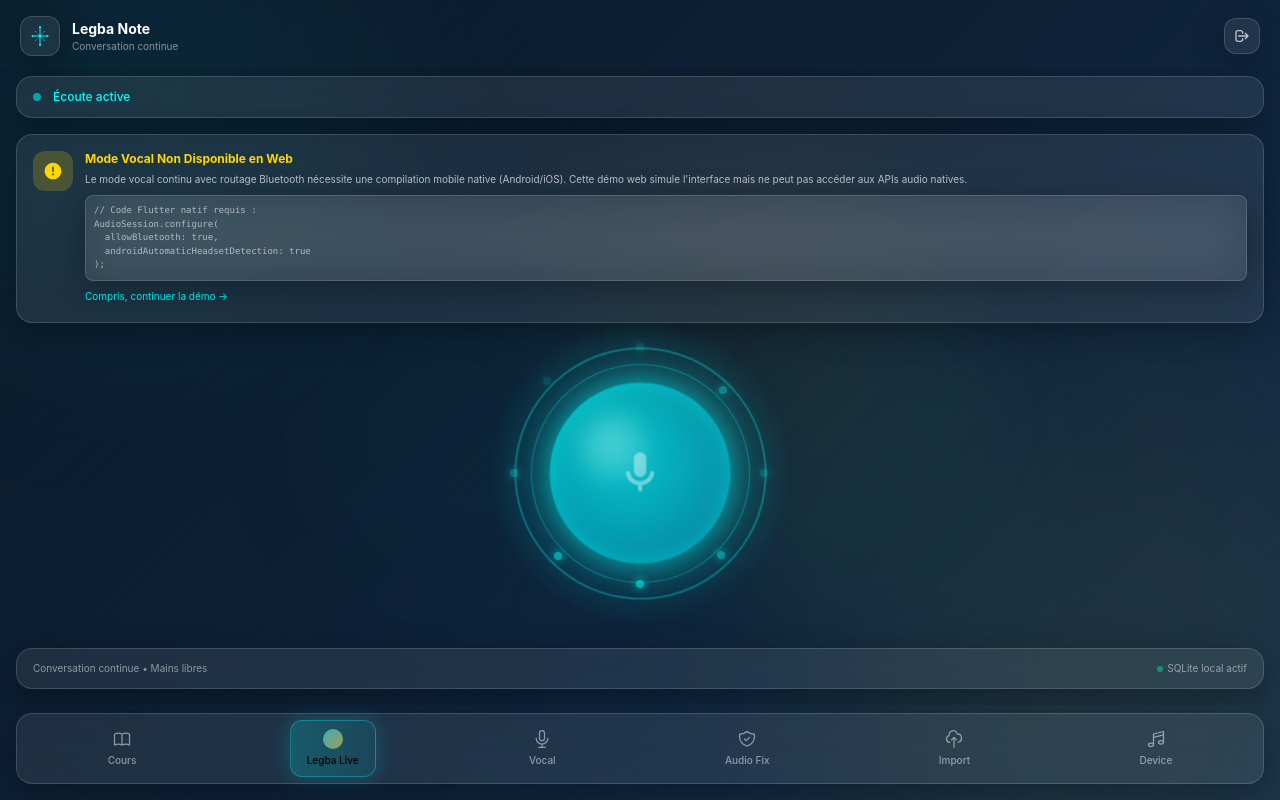
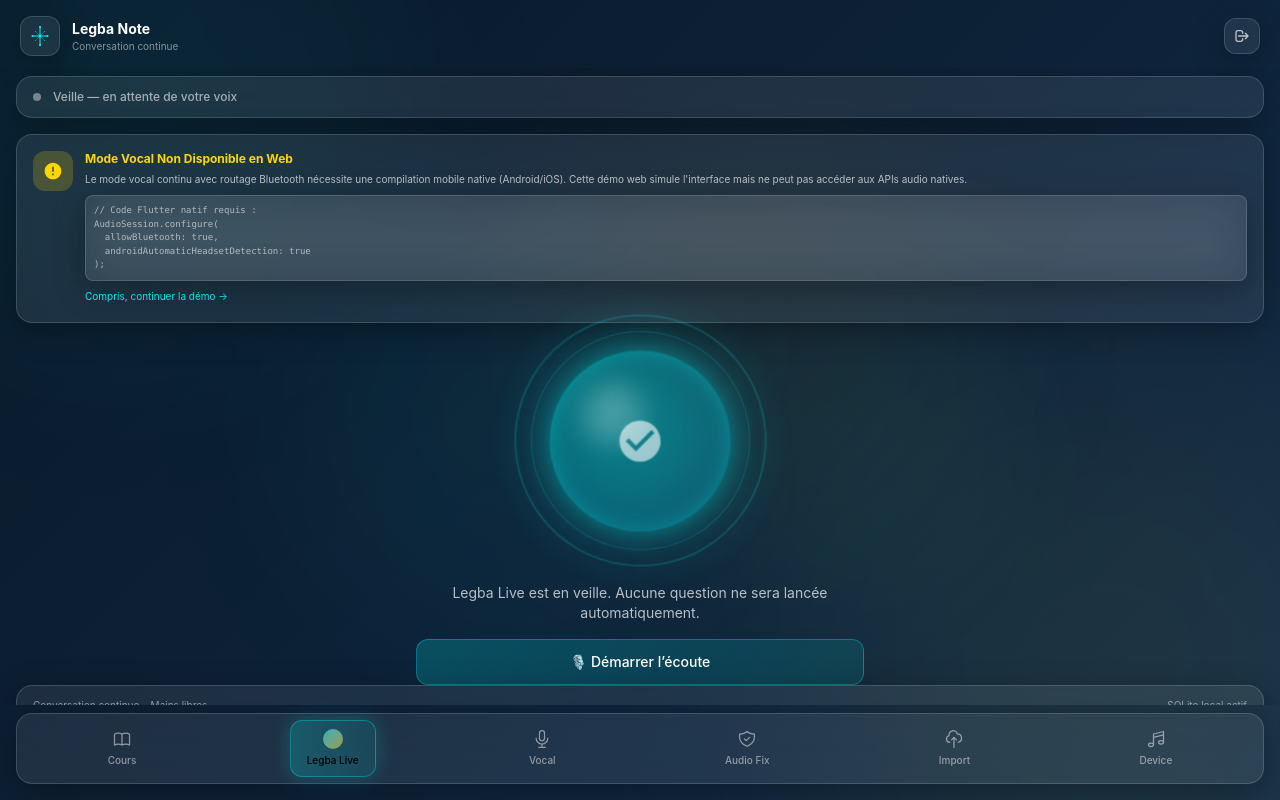
Before and after one commit to Oligens/legbanote, a React (Vite) app: page / in a window 1280 px wide. Both pictures are taken after a click on the button "Déverrouiller avec Biométrie". Built offline with nearby package versions, Linux system fonts and the light colour scheme.

Commit message:
fix(live): remove automatic conversation and test history

```diff
--- a/src/components/LegbaLiveScreen.tsx
+++ b/src/components/LegbaLiveScreen.tsx
@@ -1,85 +1,148 @@
-import { useState, useEffect } from 'react';
+import { useCallback, useRef, useState } from 'react';
 import LiveOrb, { OrbState } from './LiveOrb';
 import LegbaIcon from './LegbaIcon';
 import WebEnvironmentWarning from './WebEnvironmentWarning';
 import { useEnvironment, isWebEnvironment } from '../hooks/useEnvironment';
 
+type HistoryItem = {
+  question: string;
+  answer: string;
+  sources: string[];
+};
+
+type SpeechRecognitionLike = {
+  continuous: boolean;
+  interimResults: boolean;
+  lang: string;
+  start: () => void;
+  stop: () => void;
+  abort: () => void;
+  onstart: (() => void) | null;
+  onend: (() => void) | null;
+  onerror: ((event: { error?: string }) => void) | null;
+  onresult: ((event: {
+    resultIndex: number;
+    results: ArrayLike<{
+      isFinal: boolean;
+      0: { transcript: string };
+      length: number;
+    }>;
+  }) => void) | null;
+};
+
+declare global {
+  interface Window {
+    SpeechRecognition?: new () => SpeechRecognitionLike;
+    webkitSpeechRecognition?: new () => SpeechRecognitionLike;
+  }
+}
+
 export default function LegbaLiveScreen() {
   const env = useEnvironment();
+  const recognitionRef = useRef<SpeechRecognitionLike | null>(null);
+
+  // IMPORTANT: the Live screen is deliberately passive on mount.
   const [orbState, setOrbState] = useState<OrbState>('idle');
   const [currentTranscript, setCurrentTranscript] = useState('');
   const [currentResponse, setCurrentResponse] = useState('');
   const [sources, setSources] = useState<string[]>([]);
-  const [history, setHistory] = useState<Array<{ question: string; answer: string; sources: string[] }>>([]);
-  const [isBluetoothConnected, setIsBluetoothConnected] = useState(true);
+  const [history] = useState<HistoryItem[]>([]);
+  const [isListening, setIsListening] = useState(false);
+  const [voiceError, setVoiceError] = useState('');
+  const [isBluetoothConnected] = useState(false);
   const [showWebWarning, setShowWebWarning] = useState(true);
 
-  // Simulate continuous listening and conversation flow
-  useEffect(() => {
-    const conversationFlow = async () => {
-      // Start in idle
-      await delay(2000);
+  const stopListening = useCallback(() => {
+    recognitionRef.current?.stop();
+    recognitionRef.current = null;
+    setIsListening(false);
+    setOrbState('idle');
+  }, []);
 
-      // Transition to listening (user starts speaking)
+  const startListening = useCallback(() => {
+    // No microphone access, simulation, API call, or question generation occurs
+    // until this handler is explicitly invoked by the user.
+    const Recognition =
+      window.SpeechRecognition || window.webkitSpeechRecognition;
+
+    if (!Recognition) {
+      setVoiceError(
+        "La reconnaissance vocale n'est pas disponible dans ce navigateur."
+      );
+      return;
+    }
+
+    setVoiceError('');
+    setCurrentTranscript('');
+    setCurrentResponse('');
+    setSources([]);
+    setOrbState('listening');
+
+    const recognition = new Recognition();
+    recognition.continuous = true;
+    recognition.interimResults = true;
+    recognition.lang = 'fr-FR';
+
+    recognition.onstart = () => {
+      setIsListening(true);
       setOrbState('listening');
-      await delay(1000);
+    };
 
-      // Simulate user speaking
-      const question = "Quels sont les principes fondamentaux du droit constitutionnel haïtien ?";
-      let partialText = '';
-      for (let i = 0; i < question.length; i++) {
-        partialText += question[i];
-        setCurrentTranscript(partialText);
-        await delay(50);
+    recognition.onresult = (event) => {
+      let transcript = '';
+
+      for (let i = event.resultIndex; i < event.results.length; i += 1) {
+        transcript += event.results[i][0].transcript;
       }
 
-      await delay(500);
-
-      // Transition to processing
-      setOrbState('processing');
-      await delay(1500);
-
-      // Simulate finding sources
-      setSources(['Droit Constitutionnel - Chapitre 1', 'Constitution d\'Haïti - Article 1']);
-
-      // Transition to speaking
-      setOrbState('speaking');
-      const response = "Les principes fondamentaux du droit constitutionnel haïtien incluent la souveraineté nationale, la séparation des pouvoirs, et les droits fondamentaux des citoyens tels que garantis par la Constitution de 1987.";
-      let responseText = '';
-      for (let i = 0; i < response.length; i++) {
-        responseText += response[i];
-        setCurrentResponse(responseText);
-        await delay(30);
+      if (transcript.trim()) {
+        setCurrentTranscript(transcript.trim());
       }
 
-      await delay(2000);
+      // Deliberately do NOT call an API or generate a question here.
+      // A real final transcript is only displayed; application processing
+      // must be triggered by the existing explicit conversation action.
+    };
 
-      // Add to history
-      setHistory(prev => [...prev, { question, answer: response, sources: ['Droit Constitutionnel - Chapitre 1'] }]);
-
-      // Transition to dictation mode (slow repetition)
-      setOrbState('dictation');
-      await delay(3000);
-
-      // Back to listening
-      setOrbState('listening');
-      setCurrentTranscript('');
-      setCurrentResponse('');
-      setSources([]);
-
-      await delay(2000);
+    recognition.onerror = (event) => {
+      setVoiceError(
+        event.error
+          ? `Microphone / reconnaissance vocale : ${event.error}`
+          : 'Impossible de démarrer la reconnaissance vocale.'
+      );
+      setIsListening(false);
       setOrbState('idle');
     };
 
-    conversationFlow();
+    recognition.onend = () => {
+      recognitionRef.current = null;
+      setIsListening(false);
+      setOrbState('idle');
+    };
+
+    recognitionRef.current = recognition;
+
+    try {
+      recognition.start();
+    } catch {
+      recognitionRef.current = null;
+      setIsListening(false);
+      setOrbState('idle');
+      setVoiceError("Impossible d'activer le microphone.");
+    }
   }, []);
 
-  const delay = (ms: number) => new Promise(resolve => setTimeout(resolve, ms));
+  const clearCurrentConversation = () => {
+    stopListening();
+    setCurrentTranscript('');
+    setCurrentResponse('');
+    setSources([]);
+    setVoiceError('');
+    setOrbState('idle');
+  };
 
   const getStatusText = () => {
     switch (orbState) {
-      case 'idle':
-        return 'En attente...';
       case 'listening':
         return 'Écoute active';
       case 'processing':
@@ -88,105 +151,125 @@
         return 'Réponse vocale';
       case 'dictation':
         return 'Mode dictée lente';
+      default:
+        return 'Veille — en attente de votre voix';
     }
   };
 
   const getStatusColor = () => {
     switch (orbState) {
-      case 'idle':
-        return 'text-white/60';
       case 'listening':
         return 'text-cyan-neon';
       case 'processing':
+      case 'dictation':
         return 'text-metallic-gold';
       case 'speaking':
         return 'text-emerald-400';
-      case 'dictation':
-        return 'text-metallic-gold';
+      default:
+        return 'text-white/60';
     }
   };
 
   return (
     <div className="h-full flex flex-col relative overflow-hidden">
-      {/* Background ambient effects */}
       <div className="absolute inset-0 pointer-events-none">
-        <div className="absolute top-1/4 left-1/4 w-96 h-96 rounded-full bg-cyan-neon/5 blur-[100px] animate-pulse" />
-        <div className="absolute bottom-1/4 right-1/4 w-96 h-96 rounded-full bg-metallic-gold/5 blur-[100px] animate-pulse" style={{ animationDelay: '1s' }} />
+        <div className="absolute top-1/4 left-1/4 w-96 h-96 rounded-full bg-cyan-neon/5 blur-[100px]" />
+        <div className="absolute bottom-1/4 right-1/4 w-96 h-96 rounded-full bg-metallic-gold/5 blur-[100px]" />
       </div>
 
-      {/* Top status bar */}
       <div className="relative z-10 px-4 pt-2 pb-4">
         <div className="glass-card rounded-2xl px-4 py-3 flex items-center justify-between border border-white/10">
           <div className="flex items-center gap-3">
-            <div className={`w-2 h-2 rounded-full ${
-              orbState === 'idle' ? 'bg-white/40' :
-              orbState === 'listening' ? 'bg-cyan-neon animate-pulse' :
-              orbState === 'processing' ? 'bg-metallic-gold animate-pulse' :
-              orbState === 'speaking' ? 'bg-emerald-400 animate-pulse' :
-              'bg-metallic-gold animate-pulse'
-            }`} />
+            <div
+              className={`w-2 h-2 rounded-full ${
+                orbState === 'idle'
+                  ? 'bg-white/40'
+                  : orbState === 'listening'
+                    ? 'bg-cyan-neon animate-pulse'
+                    : orbState === 'processing'
+                      ? 'bg-metallic-gold animate-pulse'
+                      : orbState === 'speaking'
+                        ? 'bg-emerald-400 animate-pulse'
+                        : 'bg-metallic-gold animate-pulse'
+              }`}
+            />
             <span className={`text-xs font-medium ${getStatusColor()}`}>
               {getStatusText()}
             </span>
           </div>
 
           {isBluetoothConnected && !isWebEnvironment(env) && (
-            <div className="flex items-center gap-1.5">
-              <svg className="w-3.5 h-3.5 text-cyan-neon" fill="currentColor" viewBox="0 0 24 24">
-                <path d="M17.71 7.71L12 2h-1v7.59L6.41 5 5 6.41 10.59 12 5 17.59 6.41 19 11 14.41V22h1l5.71-5.71-4.3-4.29 4.3-4.29zM13 5.83l1.88 1.88L13 9.59V5.83zm1.88 10.46L13 18.17v-3.76l1.88 1.88z"/>
-              </svg>
-              <span className="text-[10px] text-cyan-neon">Casque connecté</span>
-            </div>
+            <span className="text-[10px] text-cyan-neon">Casque connecté</span>
           )}
         </div>
       </div>
 
-      {/* Web Environment Warning */}
       {isWebEnvironment(env) && showWebWarning && (
         <div className="relative z-10 px-4 pb-2">
           <WebEnvironmentWarning onDismiss={() => setShowWebWarning(false)} />
         </div>
       )}
 
-      {/* Main orb area */}
       <div className="flex-1 flex flex-col items-center justify-center relative z-10 px-4">
-        {/* Live Orb */}
         <div className="mb-8">
           <LiveOrb state={orbState} size={220} />
         </div>
 
-        {/* Transcript area */}
+        {!currentTranscript && !currentResponse && (
+          <div className="w-full max-w-md text-center">
+            <p className="text-sm text-white/70 mb-4">
+              Legba Live est en veille. Aucune question ne sera lancée
+              automatiquement.
+            </p>
+            <button
+              type="button"
+              onClick={isListening ? stopListening : startListening}
+              className="w-full glass-button rounded-xl py-3 text-sm font-medium"
+            >
+              {isListening ? 'Arrêter l’écoute' : '🎙️ Démarrer l’écoute'}
+            </button>
+          </div>
+        )}
+
         {currentTranscript && (
           <div className="w-full max-w-md mb-4 animate-fade-in">
             <div className="glass-card rounded-2xl px-4 py-3 border border-cyan-neon/20 bg-cyan-neon/5">
               <div className="flex items-center gap-2 mb-1">
-                <svg className="w-3 h-3 text-cyan-neon" fill="currentColor" viewBox="0 0 24 24">
-                  <path d="M12 14c1.66 0 3-1.34 3-3V5c0-1.66-1.34-3-3-3S9 3.34 9 5v6c0 1.66 1.34 3 3 3z"/>
-                </svg>
-                <span className="text-[10px] text-cyan-neon font-medium">Vous</span>
+                <span className="text-[10px] text-cyan-neon font-medium">
+                  Vous
+                </span>
               </div>
-              <p className="text-sm text-white/90 leading-relaxed">{currentTranscript}</p>
+              <p className="text-sm text-white/90 leading-relaxed">
+                {currentTranscript}
+              </p>
             </div>
           </div>
         )}
 
-        {/* Response area */}
         {currentResponse && (
           <div className="w-full max-w-md mb-4 animate-fade-in">
             <div className="glass-card rounded-2xl px-4 py-3 border border-metallic-gold/20 bg-metallic-gold/5">
               <div className="flex items-center gap-2 mb-1">
                 <LegbaIcon className="w-3 h-3" color="#FFD700" />
-                <span className="text-[10px] text-metallic-gold font-medium">Legba Note</span>
+                <span className="text-[10px] text-metallic-gold font-medium">
+                  Legba Note
+                </span>
               </div>
-              <p className="text-sm text-white/90 leading-relaxed">{currentResponse}</p>
+              <p className="text-sm text-white/90 leading-relaxed">
+                {currentResponse}
+              </p>
 
-              {/* Sources */}
               {sources.length > 0 && (
                 <div className="mt-3 pt-2 border-t border-white/10">
-                  <p className="text-[10px] text-white/50 mb-1.5">Sources :</p>
+                  <p className="text-[10px] text-white/50 mb-1.5">
+                    Sources :
+                  </p>
                   <div className="flex flex-wrap gap-1.5">
                     {sources.map((source, i) => (
-                      <span key={i} className="text-[10px] bg-cyan-neon/10 text-cyan-neon px-2 py-1 rounded-full border border-cyan-neon/20">
+                      <span
+                        key={`${source}-${i}`}
+                        className="text-[10px] bg-cyan-neon/10 text-cyan-neon px-2 py-1 rounded-full border border-cyan-neon/20"
+                      >
                         {source}
                       </span>
                     ))}
@@ -196,17 +279,40 @@
             </div>
           </div>
         )}
+
+        {voiceError && (
+          <div className="w-full max-w-md mb-4 glass-card rounded-xl px-4 py-3 border border-red-400/20 bg-red-500/5">
+            <p className="text-xs text-red-300">{voiceError}</p>
+          </div>
+        )}
+
+        {(currentTranscript || currentResponse || voiceError) && (
+          <button
+            type="button"
+            onClick={clearCurrentConversation}
+            className="text-[10px] text-white/50 hover:text-white/80"
+          >
+            Effacer la session
+          </button>
+        )}
       </div>
 
-      {/* History sidebar (collapsible) */}
+      {/* Intentionally empty on first render. No demo/test item is inserted. */}
       {history.length > 0 && (
         <div className="absolute bottom-24 right-4 z-20">
           <div className="glass-card rounded-2xl p-3 border border-white/10 max-w-xs">
-            <p className="text-[10px] text-white/50 mb-2 font-medium">Historique récent</p>
+            <p className="text-[10px] text-white/50 mb-2 font-medium">
+              Historique récent
+            </p>
             <div className="space-y-2 max-h-40 overflow-y-auto">
               {history.slice(-3).reverse().map((item, i) => (
-                <div key={i} className="glass-card rounded-lg p-2 border border-white/5 bg-white/5">
-                  <p className="text-[10px] text-white/70 line-clamp-2">{item.question}</p>
+                <div
+                  key={`${item.question}-${i}`}
+                  className="glass-card rounded-lg p-2 border border-white/5 bg-white/5"
+                >
+                  <p className="text-[10px] text-white/70 line-clamp-2">
+                    {item.question}
+                  </p>
                 </div>
               ))}
             </div>
@@ -214,15 +320,11 @@
         </div>
       )}
 
-      {/* Bottom info */}
       <div className="relative z-10 px-4 pb-4">
         <div className="glass-card rounded-2xl px-4 py-3 border border-white/10">
           <div className="flex items-center justify-between text-[10px] text-white/50">
             <span>Conversation continue • Mains libres</span>
-            <span className="flex items-center gap-1">
-              <div className="w-1.5 h-1.5 rounded-full bg-emerald-400 animate-pulse" />
-              SQLite local actif
-            </span>
+            <span>SQLite local actif</span>
           </div>
         </div>
       </div>
```
